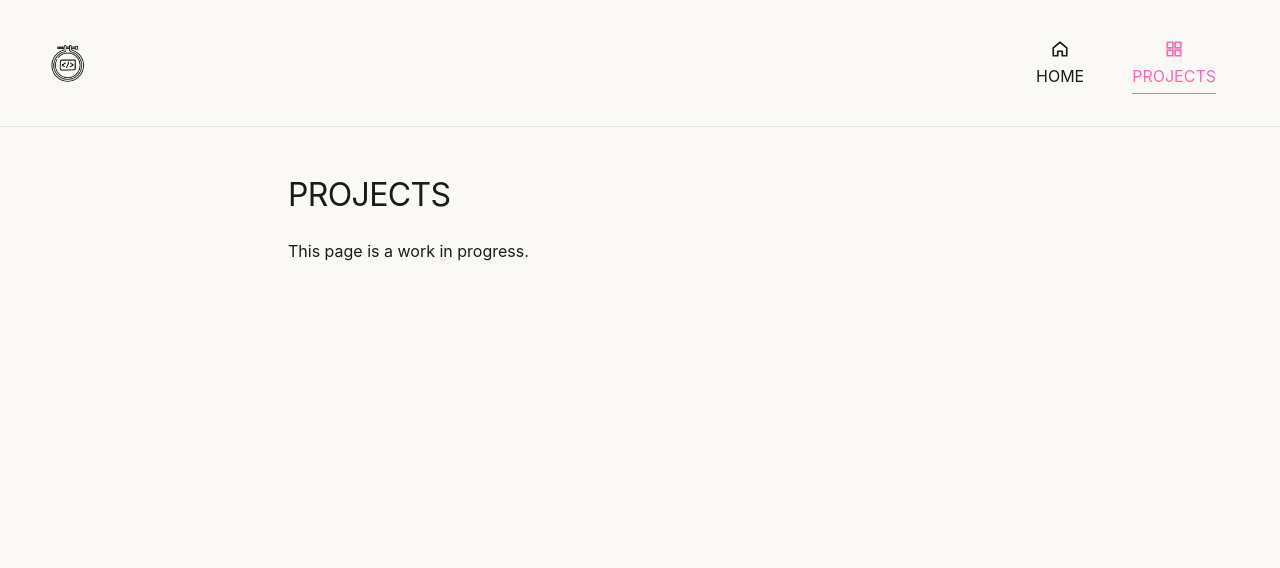
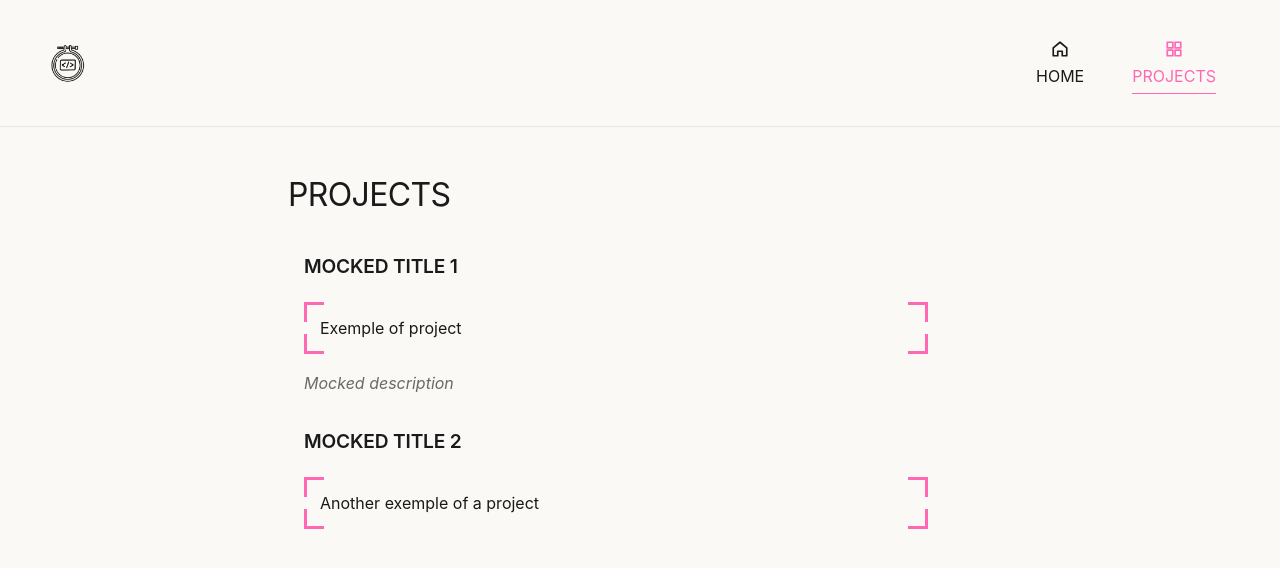
Before and after one commit to thaisfinck/my-code-sampler, a React (Vite) app: page /projects in a window 1280 px wide. Shown: the top 568 px of the page. Built offline with nearby package versions, Linux system fonts and the light colour scheme.

Commit message:
add style to mocked projects

```diff
--- /dev/null
+++ b/src/pages/Projects/projectCard.tsx
@@ -0,0 +1,28 @@
+import type { ReactNode } from 'react';
+import './projects.css';
+
+const ProjectCard = ({
+  title,
+  description,
+  project,
+}: {
+  title: string;
+  description?: string;
+  project: ReactNode;
+}) => {
+  return (
+    <div className="project-card">
+      <h2>{title}</h2>
+      <div className="corners">
+        <span className="corner corner-tl" />
+        <span className="corner corner-tr" />
+        <span className="corner corner-bl" />
+        <span className="corner corner-br" />
+        <div className="project-content">{project}</div>
+      </div>
+      {description && <i>{description}</i>}
+    </div>
+  );
+};
+
+export default ProjectCard;
--- /dev/null
+++ b/src/pages/Projects/projects.css
@@ -0,0 +1,61 @@
+.project-card {
+  padding: 1rem;
+  border-radius: 0.5rem;
+  display: flex;
+  gap: 1rem;
+  flex-direction: column;
+
+  h2 {
+    text-transform: uppercase;
+    font-size: 1.2rem;
+    font-weight: 600;
+    color: #1a1a1a;
+    margin-bottom: 0.5rem;
+  }
+
+  i {
+    font-size: 1rem;
+    color: dimgray;
+  }
+}
+
+.corners {
+  position: relative;
+  padding: 1rem;
+
+  .corner {
+    position: absolute;
+    width: 20px;
+    height: 20px;
+    border-color: #ff69b4;
+    border-style: solid;
+  }
+}
+
+/* top-left */
+.corners .corner-tl {
+  top: 0;
+  left: 0;
+  border-width: 3px 0 0 3px;
+}
+
+/* top-right */
+.corners .corner-tr {
+  top: 0;
+  right: 0;
+  border-width: 3px 3px 0 0;
+}
+
+/* bottom-left */
+.corners .corner-bl {
+  bottom: 0;
+  left: 0;
+  border-width: 0 0 3px 3px;
+}
+
+/* bottom-right */
+.corners .corner-br {
+  bottom: 0;
+  right: 0;
+  border-width: 0 3px 3px 0;
+}
--- a/src/pages/Projects/projects.tsx
+++ b/src/pages/Projects/projects.tsx
@@ -1,8 +1,19 @@
+import ProjectCard from './projectCard';
+import './projects.css';
+
 const Projects = () => {
   return (
     <section>
       <h1>PROJECTS</h1>
-      <p>This page is a work in progress.</p>
+      <ProjectCard
+        title="Mocked Title 1"
+        description="Mocked description"
+        project={<div>Exemple of project</div>}
+      />
+      <ProjectCard
+        title="Mocked Title 2"
+        project={<div>Another exemple of a project</div>}
+      />
     </section>
   );
 };
```
